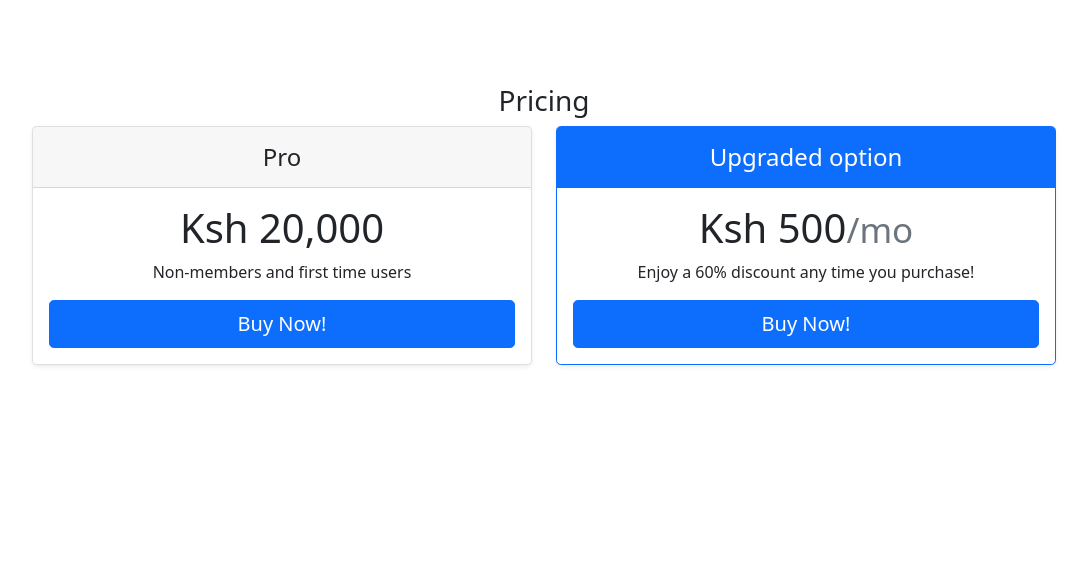
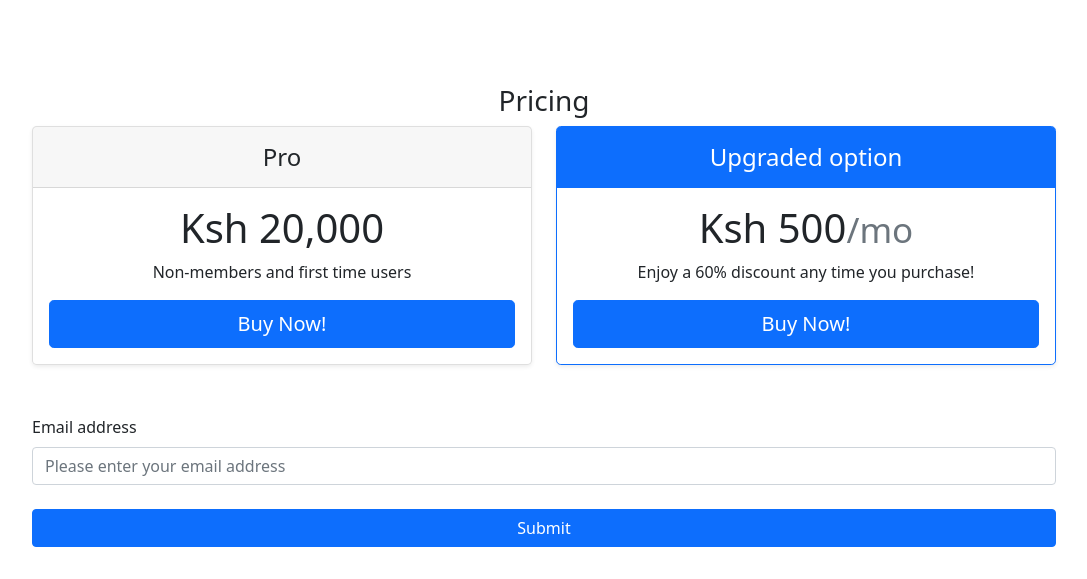
Before and after one commit to sharon-odhiambo/Code-review-flow, a plain HTML site: page index.html in a window 1280 px wide. Shown: the part 963-1542 px from the top of the page, without its empty margins (96-1183 px from the left). Before the commit the page ends 1344 px from the top, so only its background shows below. Drawn offline with nearby package versions, Linux system fonts and the light colour scheme.

Commit message:
updated form element

```diff
--- a/index.html
+++ b/index.html
@@ -85,8 +85,19 @@
     </div>
   </section>
 
+  <section style="width:80%; margin: 0 auto">
+
+    <form id="form" style="margin-top:50px">
+      <div class="mb-3">
+        <label for="exampleFormControlInput1" class="form-label">Email address</label>
+        <input id="email" type="email" class="form-control" placeholder="Please enter your email address">
+        <br/>
+        <button type="submit" style="width:100%" class="btn btn-primary mb-3">Submit</button>
+      </div>
+    </form>
 
 
+</section>
 
 
 
```
